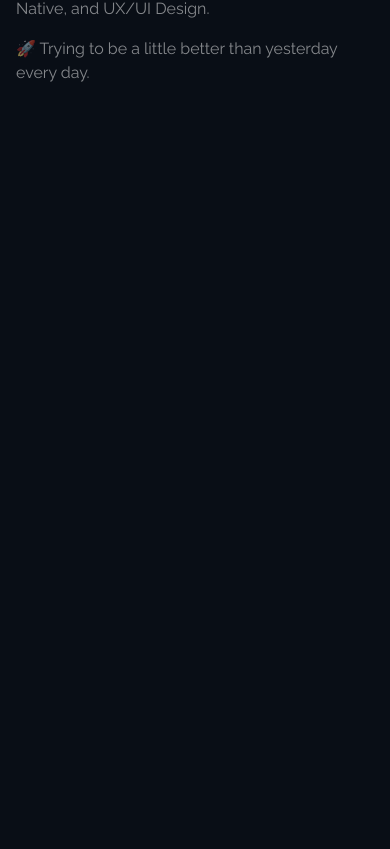
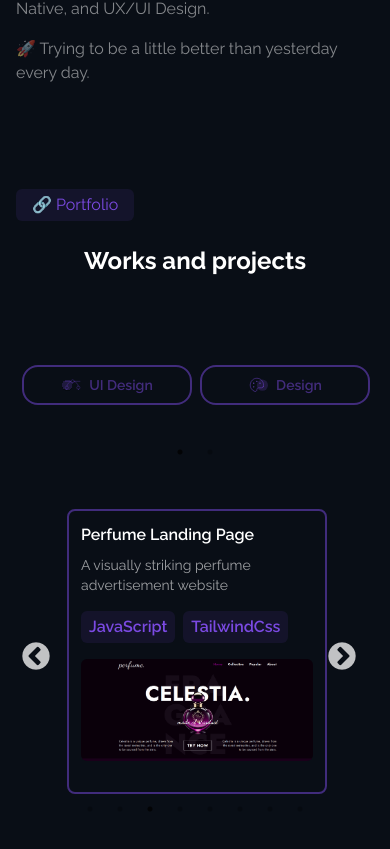
Before and after one commit to Trailblazer-dev/Portfolio, a React (Vite) app: page / in a window 390 px wide. Shown: the part 1856-2705 px from the top of the page. Before the commit the page ends 1981 px from the top, so only its background shows below. Built offline with nearby package versions, Linux system fonts and the light colour scheme.

Commit message:
done with project section

```diff
--- a/package.json
+++ b/package.json
@@ -18,6 +18,8 @@
     "lucide-react": "^0.475.0",
     "react": "^19.0.0",
     "react-dom": "^19.0.0",
+    "react-slick": "^0.30.3",
+    "slick-carousel": "^1.8.1",
     "tailwindcss": "^4.0.5"
   },
   "devDependencies": {
--- a/src/App.jsx
+++ b/src/App.jsx
@@ -1,6 +1,7 @@
 import About from "./components/About"
 import Header from "./components/Header"
 import Hero from "./components/Hero"
+import Portfolio from "./components/Portfolio"
 
 
 function App() {
@@ -12,6 +13,7 @@ function App() {
       <Header />
       <Hero />
       <About />
+      <Portfolio />
     </div>
     </>
   )
--- a/src/components/Button.jsx
+++ b/src/components/Button.jsx
@@ -4,7 +4,7 @@ import PropTypes from 'prop-types'
 const Button = ({children,className, swit}) => {
   let background = swit;
   return (
-    <div className={`${background ? 'bg-lightdawn/10':''} text-lightdawn w-fit h-fit px-2 py-1 rounded-md ${className}`}>
+    <div className={`${background ? 'bg-lightdawn/10':''} text-lightdawn w-fit h-fit px-2 py-1 rounded-md ${className} hover:cursor-pointer`}>
         {children}
 
     </div>
--- a/src/components/Hero.jsx
+++ b/src/components/Hero.jsx
@@ -9,8 +9,8 @@ import TypescriptIcon from "../assets/icons/typescript.png";
 const Hero = () => {
   return (
     <>
-    <div className="contain mt-[4rem] flex flex-col md:flex-row items-center justify-center md:gap-4 md:justify-between md:mt-[6rem] ">
-      <div className="flex flex-col flex-wrap mb-4 md:w-3/10 md:justify-start" id="hero">
+    <div className="contain mt-[4rem] flex flex-col md:flex-row items-center justify-center md:gap-4 md:justify-between md:mt-[6rem]" id="hero" >
+      <div className="flex flex-col flex-wrap mb-4 md:w-3/10 md:justify-start" >
         <Button className="mb-4 md:text-lg select-none">{heroSection.caption}</Button>
         <h1 className="text-title font-bold text-4xl md:break-words md:text-6xl md:mb-4 select-none">
           {heroSection.title}
@@ -79,7 +79,7 @@ const Hero = () => {
     <div className="contain pb-4 mt-14  md:border-y md:border-lightdawn/10 md:py-8">
       <div className="flex flex-col gap-8 justify-center items-center  md:flex-row  lg:gap-12">
         {ExperienceSection.map((item,index)=>(
-          <div className="flex flex-col justify-center items-center border-2 border-lightdawn/50 w-[250px] h-[180px] rounded-2xl even:border-none even:bg-lightdawn/10 hover:shadow-md hover:shadow-title/20" key={index}>
+          <div className="flex flex-col justify-center items-center border-2 border-lightdawn/50 w-[250px] h-[180px] rounded-2xl even:border-none even:bg-lightdawn/10 hover:shadow-md hover:shadow-title/20 hover:cursor-pointer" key={index}>
             <div className="flex items-center justify-center ">
               <img src={item.icon} alt="icon" className="w-[64px] " />
             </div>
--- /dev/null
+++ b/src/components/Portfolio.jsx
@@ -0,0 +1,207 @@
+import { portfolio } from "../constraints/constraint";
+import Button from "./Button";
+
+import "slick-carousel/slick/slick.css";
+import "slick-carousel/slick/slick-theme.css";
+import Slider from "react-slick";
+import { useRef } from "react";
+
+const Portfolio = () => {
+  const sliderRef = useRef(null);
+
+  const settings1 = {
+    dots: true,
+    infinite: true,
+    speed: 500,
+    slidesToShow: 3,
+    slidesToScroll: 3,
+    responsive: [
+      {
+        breakpoint: 480,
+        settings: {
+          slidesToShow: 2,
+          slidesToScroll: 2,
+          initialSlide: 2,
+        },
+      },
+    ],
+    beforeChange: (current, next) => {
+      // Remove focus from elements in the current slide
+      const currentSlide = sliderRef.current.innerSlider.list.querySelector(
+        `[data-index="${current}"]`
+      );
+      if (currentSlide) {
+        currentSlide.querySelectorAll("button, a").forEach((el) => el.blur());
+      }
+    },
+    afterChange: (current) => {
+      // Optionally, set focus to the first focusable element in the new slide
+      const newSlide = sliderRef.current.innerSlider.list.querySelector(
+        `[data-index="${current}"]`
+      );
+      if (newSlide) {
+        const firstFocusable = newSlide.querySelector("button, a");
+        if (firstFocusable) {
+          firstFocusable.focus();
+        }
+      }
+    },
+  };
+
+  const settings2 = {
+    dots: true,
+    infinite: true,
+    speed: 500,
+    slidesToShow: 2,
+    slidesToScroll: 1,
+    centerMode: true,
+    centerPadding: "0px",
+    initialSlide: 2,
+    responsive: [
+      {
+        breakpoint: 640,
+        settings: {
+          slidesToShow: 1,
+          slidesToScroll: 1,
+          initialSlide: 0,
+          centerMode: true,
+          centerPadding: "0px",
+        },
+      },
+    ],
+    beforeChange: (current, next) => {
+      // Remove focus from elements in the current slide
+      const currentSlide = sliderRef.current.innerSlider.list.querySelector(
+        `[data-index="${current}"]`
+      );
+      if (currentSlide) {
+        currentSlide.querySelectorAll("button, a").forEach((el) => el.blur());
+      }
+    },
+    afterChange: (current) => {
+      // Optionally, set focus to the first focusable element in the new slide
+      const newSlide = sliderRef.current.innerSlider.list.querySelector(
+        `[data-index="${current}"]`
+      );
+      if (newSlide) {
+        const firstFocusable = newSlide.querySelector("button, a");
+        if (firstFocusable) {
+          firstFocusable.focus();
+        }
+      }
+    },
+  };
+
+  return (
+    <div id="project" className="contain pt-16 overflow-x-hidden mb-10">
+      <Button swit={true} className={`px-4 mb-6`}>
+        {portfolio.icon}
+      </Button>
+      <div className="flex items-center justify-between flex-col  tablet:flex-row mb-8">
+        <h1 className="head mb-10 tablet:mb-0 tablet:w-2/5 lg:w-1/2 select-none cursor-pointer">
+          {portfolio.title}
+        </h1>
+        {/* 3 buttons */}
+        <div className="top gap-4 relative w-full tablet:w-3/5 md:justify-end lg:w-1/2 mb-4 py-4">
+          <Slider ref={sliderRef} {...settings1}>
+            {portfolio.container.map((item) => (
+              <div
+                key={item.id}
+                className="flex flex-nowrap justify-center items-center gap-2 sm:gap-4 lg:gap-2 border-2 border-lightdawn/50  rounded-2xl even:border-none even:bg-lightdawn/10 px-2 py-2 xs:px-4 xs:py-2 lg:px-2 cursor-pointer hover:scale-105 my-8"
+              >
+                <img
+                  src={item.icon}
+                  alt="icon"
+                  className="w-[20px] sm:w-[24px] tablet:w-[20px] lg:w-[22px]"
+                />
+                <h2 className="text-sm text-lightdawn/50 font-semibold sm:text-lg md:text-base xl:text-lg">
+                  {item.title}
+                </h2>
+              </div>
+            ))}
+          </Slider>
+        </div>
+      </div>
+      {/* small screen from tablet */}
+      <div className="bt tablet:hidden flex justify-items-center items-center my-10 ">
+        <Slider ref={sliderRef} {...settings2}>
+          {portfolio.projects.map((project) => (
+            <div
+              key={project.id}
+              className="border-2 border-lightdawn/50 even:bg-lightdawn/10 even:border-none rounded-lg p-3 w-[260px] h-[285px] mx-auto flex flex-col justify-self-center "
+            >
+              <div className="flex flex-col justify-center mb-4">
+                <h2 className="text-title font-semibold mb-2 hover:cursor-pointer select-none">
+                  {project.title}
+                </h2>
+                <p className="text-title/60 text-sm hover:cursor-pointer select-none">
+                  {project.descrption}
+                </p>
+              </div>
+              <div className="flex gap-2 mb-4 font-semibold">
+                <Button swit={true} className="hover:text-title hover:bg-lightdawn">
+                  {project.cta1}
+                </Button>
+
+                <Button swit={true} className="hover:text-title hover:bg-lightdawn">
+                  {project.cta2}
+                </Button>
+              </div>
+              <div className="relative rounded-md overflow-hidden flex justify-center items-center group">
+                <a
+                  href={project.url}
+                  target="_blank"
+                  rel="noopener noreferrer"
+                  className="cursor-pointer"
+                >
+                  <img src={project.img} alt={project.title} className=""/>
+                  <div className="absolute inset-0 bg-black bg-opacity-50 flex justify-center items-center opacity-0 group-hover:opacity-100 transition-opacity duration-300">
+                    <span className="text-white text-sm">Click to visit the site</span>
+                  </div>
+                </a>
+              </div>
+            </div>
+          ))}
+        </Slider>
+      </div>
+      {/* large screen from tablet */}
+
+      <div className="hidden  tablet:grid  tablet:grid-cols-3 justify-self-center mt-8 mx-2 gap-4 xl:grid-cols-4 mb-4">
+        {portfolio.projects.map((project) => (
+          <div
+            key={project.id}
+            className="border-2 border-lightdawn/50 even:bg-lightdawn/10 even:border-none rounded-lg p-3 w-[260px] h-[285px]"
+          >
+            <div className="flex flex-col justify-center mb-4">
+              <h2 className="text-title font-semibold mb-2 hover:cursor-pointer select-none">
+                {project.title}
+              </h2>
+              <p className="text-title/60 text-sm hover:cursor-pointer select-none">
+                {project.descrption}
+              </p>
+            </div>
+            <div className="flex gap-2 mb-4 font-semibold">
+              <Button swit={true} className="hover:text-title hover:bg-lightdawn">
+                {project.cta1}
+              </Button>
+
+              <Button swit={true} className="hover:text-title hover:bg-lightdawn">
+                {project.cta2}
+              </Button>
+            </div>
+            <div className="relative rounded-md overflow-hidden flex justify-center items-center group">
+              <a href={project.url} target="_blank" rel="noopener noreferrer" className="">
+                <img src={project.img} alt={project.title} className=""/>
+                <div className="absolute inset-0 bg-black bg-opacity-50 flex justify-center items-center opacity-0 group-hover:opacity-100 transition-opacity duration-300">
+                  <span className="text-white text-sm">Click to visit the site</span>
+                </div>
+              </a>
+            </div>
+          </div>
+        ))}
+      </div>
+    </div>
+  );
+};
+
+export default Portfolio;
--- a/src/constraints/constraint.js
+++ b/src/constraints/constraint.js
@@ -156,7 +156,7 @@ export const about =
     ]
   };
 
-export const portfolio = [
+export const portfolio =
   {
     icon: "🔗 Portfolio",
     title: "Works and projects",
@@ -257,8 +257,7 @@ export const portfolio = [
       },
     ],
     more: "See more projects on github",
-  },
-];
+  };
 
 export const skills = {
   icon: "🧑‍💻 Skills · Experiences",
--- a/src/index.css
+++ b/src/index.css
@@ -1,6 +1,8 @@
 @import url('https://fonts.googleapis.com/css2?family=Raleway:ital,wght@0,100..900;1,100..900&display=swap');
 
-@import "tailwindcss";
+
+
+@import "tailwindcss" important;
 
 @theme{
     --font-Rale: "Raleway", serif;
@@ -9,6 +11,7 @@
     --color-lightdawn:#7B4AE2;
     --color-title:#FFFFFF;
     --breakpoint-tablet:55rem;
+    --breakpoint-xs:30rem;
 }
 body{
     background-color: #090E16;
@@ -19,4 +22,51 @@ body{
     .contain{
         @apply mx-4 md:mx-10 xl:mx-16;
     }
+    .head{
+        @apply text-title font-bold text-2xl lg:text-3xl xl:text-4xl;
+    }
 }
+.top .slick-list .slick-track{
+    @apply flex flex-row gap-2 tablet:gap-4 lg:gap-6;
+}
+
+.slick-slider > button{
+    @apply hidden;
+}
+
+.bt .slick-list .slick-track{
+    @apply  gap-2 flex;
+}
+.bt .slick-slider{
+    @apply w-[300px] xs:w-[400px] sm:w-[600px] flex mx-auto justify-self-center;
+}
+
+.bt .slick-slider > button{
+    @apply w-[44px] ;
+}
+.bt .slick-slide {
+    @apply w-[260px] sm:w-[600px];
+}
+.bt .slick-prev:before, .bt .slick-next:before{
+    @apply flex  text-[32px];
+}
+
+.slick-dots li.slick-active button:before{
+    @apply text-title;
+}
+
+.slick-dots li button:before{
+    @apply text-lightdawn;
+}
+/*
+.slick-slider{
+    @apply w-[200px] sm:w-[400px]  flex;
+}
+.slider-container{
+    @apply w-[250px];
+}
+
+
+.slick-slide{
+    @apply w-[180px] sm:w-[350px];
+} */
```
Also changed, not shown: src/components/About.jsx (+6 -6 lines), 1 other file (tests, documents, lock files or other folders).
